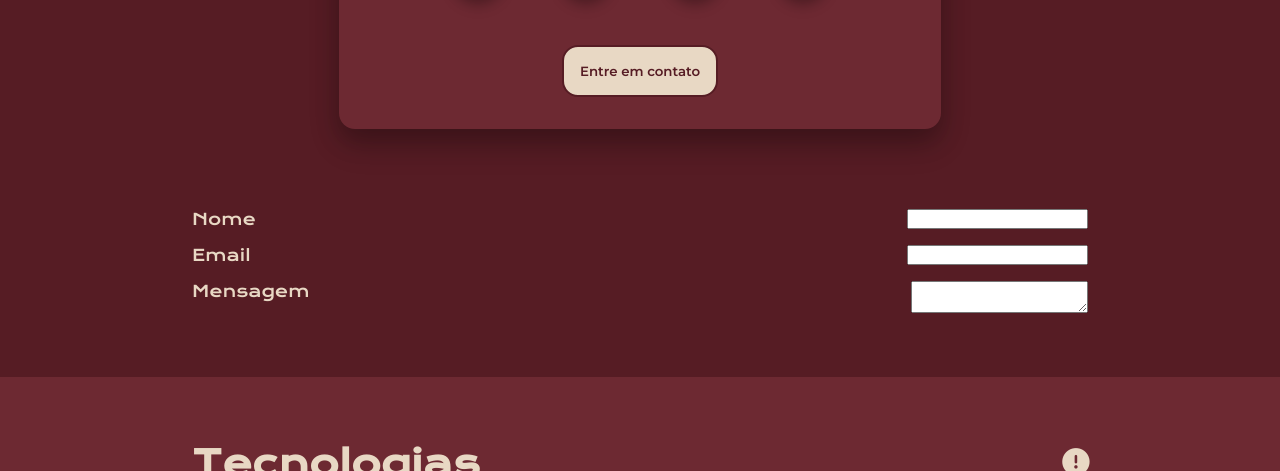
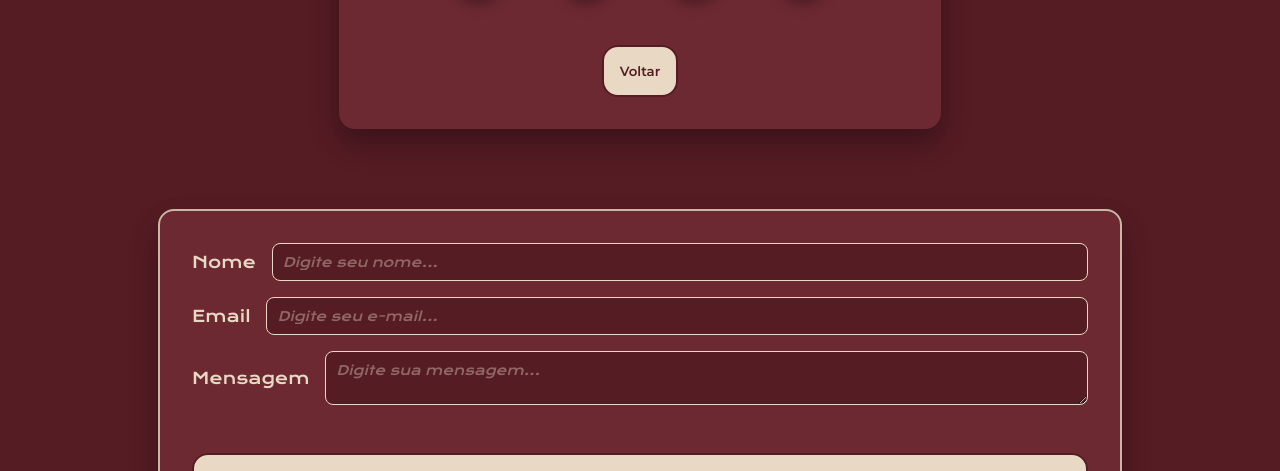
Before and after one commit to DanyAxeDev/portf-lio, a website: page index.html in a window 1280 px wide. Both pictures are taken after a click on the button "Entre em contato". Shown: the part 891-1362 px from the top of the page. Drawn offline with nearby package versions, Linux system fonts and the light colour scheme.

Commit message:
Add formulario para contact me

```diff
--- a/index.html
+++ b/index.html
@@ -64,16 +64,17 @@
             <form action="" method="post">
                 <div>
                     <label for="nome">Nome</label>
-                    <input type="text" name="nome" id="nome">
+                    <input type="text" placeholder="Digite seu nome..." name="nome" id="nome">
                 </div>
                 <div>
                     <label for="email">Email</label>
-                    <input type="email" name="email" id="email">
+                    <input type="email" placeholder="Digite seu e-mail..." name="email" id="email">
                 </div>
                 <div>
                     <label for="mensagem">Mensagem</label>
-                    <textarea name="mensagem" id="mensagem"></textarea>
+                    <textarea name="mensagem" placeholder="Digite sua mensagem..." id="mensagem"></textarea>
                 </div>
+                <button class="form__buttom">Enviar</button>
             </form>
         </section>
     </main>
--- a/js/toggleButton.js
+++ b/js/toggleButton.js
@@ -1,4 +1,14 @@
 $(function () {
+    function trocarSecao($esconder, $mostrar) {
+        $esconder.fadeOut(400, function () {
+            $mostrar
+                .css({ display: 'block', opacity: 0 })
+                .addClass('slide-in-left')
+                .fadeTo(600, 1, function () {
+                    $(this).removeClass('slide-in-left');
+                });
+        });
+    }
     $(".menu-toggle").on("click", function () {
         let menu = $(".cabecalho__menu__toggle");
 
@@ -14,7 +24,7 @@ $(function () {
         icon.toggleClass("fa-bars fa-xmark");
     });
 
-    $(".apresentacao__img").on("click", function(){
+    $(".apresentacao__img").on("click", function () {
         let foto = $(this).attr("src");
 
         if (foto === "assets/eu.jpeg") {
@@ -24,7 +34,7 @@ $(function () {
         }
     })
 
-    $(".apresentacao__img__about").on("click", function(){
+    $(".apresentacao__img__about").on("click", function () {
         let foto = $(this).attr("src");
 
         if (foto === "assets/eu 2.jpeg") {
@@ -34,10 +44,10 @@ $(function () {
         }
     })
 
-    $(".aviso").on("click", function(){
+    $(".aviso").on("click", function () {
         let mensagemDisplay = $(".mensagem__aviso").css("display")
 
-        if(mensagemDisplay === "none"){
+        if (mensagemDisplay === "none") {
             $(".mensagem__aviso")
                 .stop()
                 .css("display", "block")
@@ -46,41 +56,42 @@ $(function () {
                     opacity: 1,
                     scale: 1
                 }, 500);
-        }else{
+        } else {
             $(".mensagem__aviso")
                 .animate({
                     opacity: 0,
                     scale: 0.1
-                }, 500, function(){
+                }, 500, function () {
                     $(this).css("display", "none");
                 });
         }
     })
 
-    $(".mensagem__aviso").on("click", function(){
+    $(".mensagem__aviso").on("click", function () {
         let mensagemDisplay = $(this).css("display")
 
-        if(mensagemDisplay === "block"){
+        if (mensagemDisplay === "block") {
             $(".mensagem__aviso")
-            .animate({
-                opacity: 0,
-                scale: 0.1
-            }, 500, function(){
-                $(this).css("display", "none");
-            });
+                .animate({
+                    opacity: 0,
+                    scale: 0.1
+                }, 500, function () {
+                    $(this).css("display", "none");
+                });
         }
     })
 
     $(".daniel__card__buttom").on("click", function () {
         let conteudoApresentacao = $(".me");
         let form = $(".entre__em__contato");
+        let botao = $(this);
 
         if (conteudoApresentacao.is(":hidden")) {
-            conteudoApresentacao.css("display", "flex");
-            form.css("display", "none");
+            trocarSecao(form, conteudoApresentacao);
+            botao.text("Entrar em contato")
         } else {
-            conteudoApresentacao.css("display", "none");
-            form.css("display", "flex");
+            trocarSecao(conteudoApresentacao, form);
+            botao.text("Voltar")
         }
     });
 });
--- a/styles/style.css
+++ b/styles/style.css
@@ -277,7 +277,8 @@ body{
     margin-top: 1rem;
 }
 
-.daniel__card__buttom{
+.daniel__card__buttom,
+.form__buttom{
     margin-top: 2rem;
     padding: 1rem;
     border-radius: 1rem;
@@ -289,7 +290,8 @@ body{
     cursor: pointer;
 }
 
-.daniel__card__buttom:hover{
+.daniel__card__buttom:hover,
+.form__buttom:hover{
     background-color: var(--cor-terciaria);
 }
 
@@ -378,6 +380,11 @@ body{
     display: none;
     flex-direction: column;
     width: 100%;
+    background-color: var(--cor-hover);
+    padding: 2rem;
+    border-radius: 1rem;
+    border: var(--cor-terciaria) solid 2px;
+    box-shadow: 0 12px 24px rgba(0, 0, 0, 0.2), 0 16px 32px rgba(0, 0, 0, 0.15);
 }
 
 .entre__em__contato > form{
@@ -389,10 +396,67 @@ body{
 .entre__em__contato > form > div{
     display: flex;
     justify-content: space-between;
+    gap: 1rem;
+    align-items: center;
+}
+
+input,
+textarea {
+  outline: none;
+  border: none;
+  background: none;
 }
 
 label{
     font-family: var(--fonte-primaria);
+}
+
+input,
+textarea {
+  padding: 10px;
+  border: var(--cor-secundaria) solid 1px;
+  border-radius: 8px;
+  font-size: small;
+  font-family: var(--fonte-primaria);
+  width: 100%;
+  box-sizing: border-box;
+  color: var(--cor-terciaria);
+  background-color: var(--cor-primaria);
+}
+
+input:focus,
+textarea:focus {
+  border: var(--cor-terciaria) solid 1px;
+  box-shadow: 0 0 4px;
+}
+
+input::placeholder,
+textarea::placeholder {
+  color: var(--cor-secundaria);
+  font-style: italic;
+  font-size: small;
+  opacity: 40%;
+}
+
+input:-webkit-autofill,
+textarea:-webkit-autofill {
+  -webkit-box-shadow: var(--cor-primaria) 0 0 0px 1000px inset !important;
+  -webkit-text-fill-color: var(--cor-terciaria) !important;
+}
+
+@keyframes slideInLeft {
+  0% {
+    transform: translateX(-50%);
+    opacity: 0;
+  }
+  100% {
+    transform: translateX(0);
+    opacity: 1;
+  }
+}
+
+.slide-in-left {
+  animation: slideInLeft 0.6s ease forwards;
 }
 
 @media (max-width: 1344px){
```
